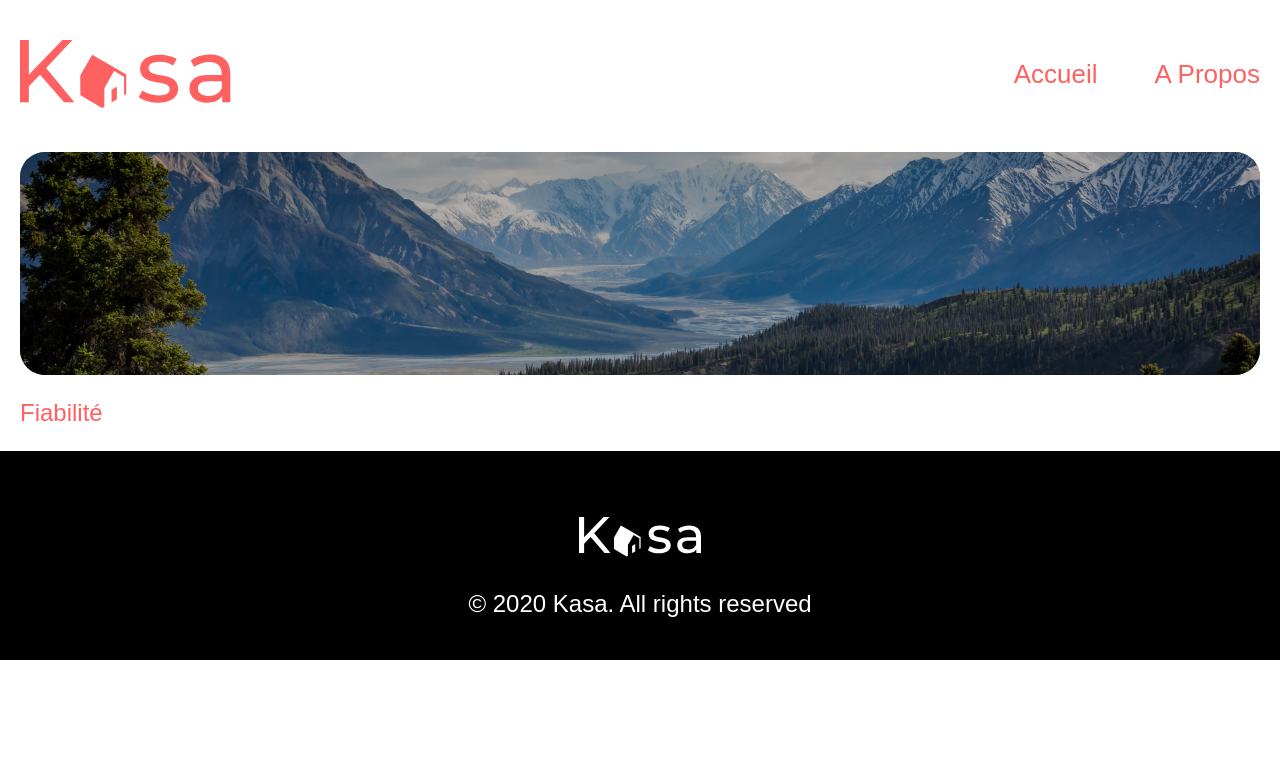
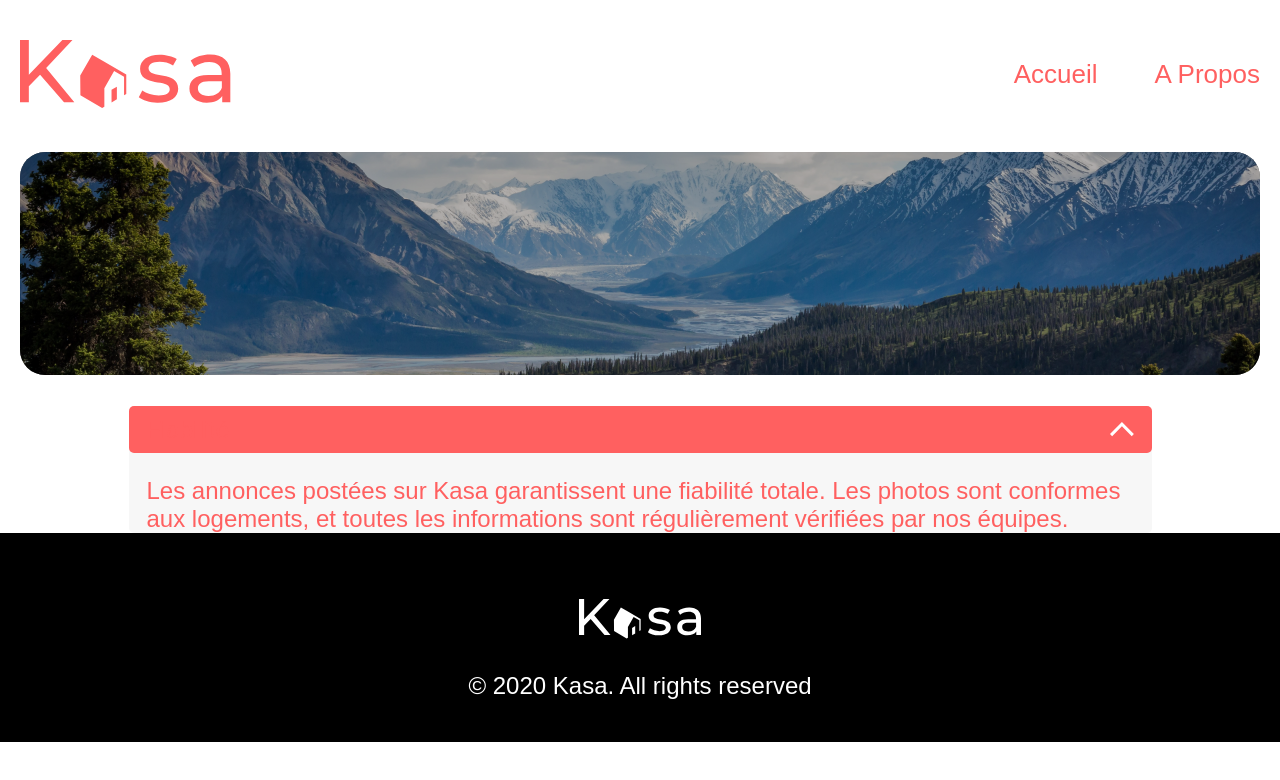
Before and after one commit to hdepoumps/ProjetKasa, a React (Create React App) app: page /about in a window 1280 px wide. Shown: the top 780 px of the page. Built offline with nearby package versions, Linux system fonts and the light colour scheme; a web font is replaced by a local one.

Commit message:
Ajout du component banner

```diff
--- a/public/index.css
+++ b/public/index.css
@@ -6,3 +6,6 @@ body {
 p{
     font-size: 24px;
 }
+p,h1,h2{
+    color: #FF6060;
+}
--- /dev/null
+++ b/src/components/Banner/index.jsx
@@ -0,0 +1,10 @@
+import '../../style/Banner.css'
+function Banner(props) {
+  const classes =`card_banner ${props.className}`
+  return (
+    <div className={classes} >
+      <img src={props.image} alt={props.alt} />
+    </div>
+  )
+}
+export default Banner;
--- a/src/components/Footer/index.jsx
+++ b/src/components/Footer/index.jsx
@@ -1,4 +1,3 @@
-
 import '../../style/Footer.css'
 import logo_footer from '../../img/Logo_footer.svg'
 function Footer() {
--- a/src/pages/About/index.jsx
+++ b/src/pages/About/index.jsx
@@ -1,21 +1,23 @@
 /*import { useParams } from 'react-router-dom'
 function Survey() {
   const { questionNumber } = useParams()*/
+import Banner from '../../components/Banner/index'
 import '../../style/About.css'
-import img_about from '../../img/img_about.png'
+import img_about from '../../img/banner_about.png'
+import fleche from '../../img/fleche.svg'
 function About(){
   return (
     <div id={"about"}>
-      <div className={"card_img_about"} >
-        <img src={img_about} alt={"image de fond représentant une montagne"}/>
-      </div>
+      <Banner className={"card_banner_about"} image={img_about} alt={"fond représentant une montagne"} />
       <section>
-        <div>
-          <div>
+        <div className={"card_about"}>
+          <div className={"card_about_titre"}>
             <p>Fiabilité</p>
-
+            <img src={fleche} alt={"flèche"}/>
           </div>
-
+          <div className={"card_about_detail"}>
+            <p>Les annonces postées sur Kasa garantissent une fiabilité totale. Les photos sont conformes aux logements, et toutes les informations sont régulièrement vérifiées  par nos équipes.</p>
+          </div>
         </div>
       </section>
     </div>
--- a/src/pages/Home/index.jsx
+++ b/src/pages/Home/index.jsx
@@ -1,7 +1,10 @@
+import Banner from "../../components/Banner";
+import img_home from "../../img/banner_accueil.png";
+
 function Home() {
   return (
     <div>
-      <h1> Page d'accueil 🏠</h1>
+      <Banner className={"card_banner_home"} image={img_home} alt={"fond représentant une montagne"} />
     </div>
   )
 }
--- a/src/style/About.css
+++ b/src/style/About.css
@@ -4,24 +4,31 @@
     margin-left: auto;
     margin-right: auto;
 }
-.card_img_about{
-    position: relative;
-    overflow: hidden;
-    height: 223px;
-    background: #000000;
-    border-radius: 25px;
-    mix-blend-mode: darken;
 
+.card_about{
+    max-width: 1023px;
+    margin-right: auto;
+    margin-left: auto;
+    margin-top: 31px;
+    background-color: #F7F7F7;
+    border-radius: 5px;
 }
-.card_img_about img{
-    width: 100%;
-    height: 100%;
-    object-fit: cover;
-    position: absolute;
-    top: 0;
-    left: 0;
-    right: 0;
-    opacity: 0.7;
-
-
+.card_about_titre{
+    border-radius: 5px;
+    background-color: #FF6060;
+    color: #FFFFFF;
+    display: flex;
+    justify-content: space-between;
+    align-items: center;
+    height: 47px;
+    padding-left: 18px;
+    padding-right: 18px;
 }
+.card_about_detail{
+    padding-right: 18px;
+    padding-left: 18px;
+    padding-bottom: 0;
+}
+.card_about_detail p {
+    margin-bottom: 0;
+}
--- /dev/null
+++ b/src/style/Banner.css
@@ -0,0 +1,18 @@
+.card_banner{
+    position: relative;
+    overflow: hidden;
+    height: 223px;
+    background: #000000;
+    border-radius: 25px;
+    mix-blend-mode: darken;
+}
+.card_banner img{
+    width: 100%;
+    height: 100%;
+    object-fit: cover;
+    position: absolute;
+    top: 0;
+    left: 0;
+    right: 0;
+    opacity: 0.7;
+}
--- a/src/style/Footer.css
+++ b/src/style/Footer.css
@@ -5,12 +5,12 @@ footer{
     height: 209px;
     left: 0;
     background-color: black;
-    color: white;
     text-align: center;
 }
 .img_footer{
     padding-top: 66px;
 }
 .txt_footer{
-   margin-top: 29px;
+    margin-top: 29px;
+    color: #FFFFFF;
 }
```
Also changed, not shown: src/img/banner_about.png (renamed from src/img/img_about.png), src/img/banner_accueil.png (added).
